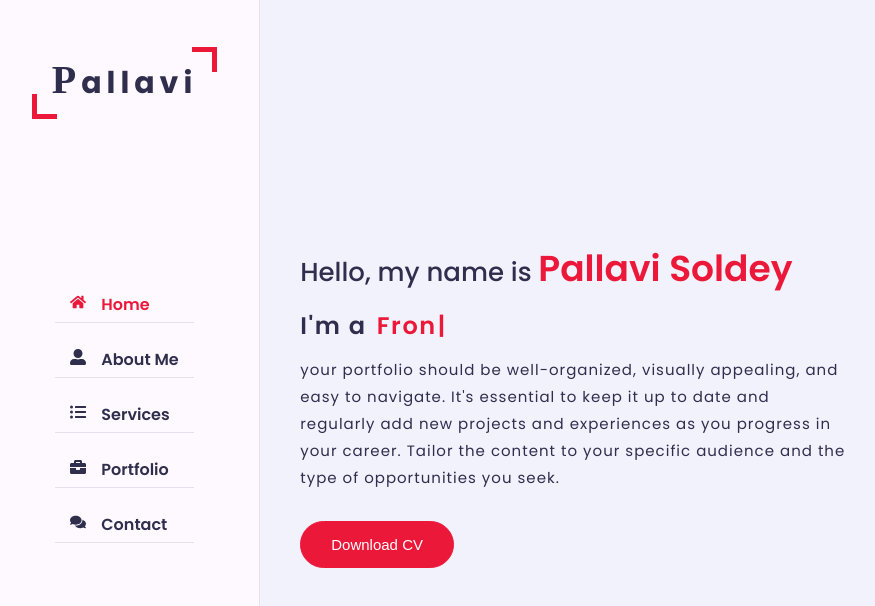
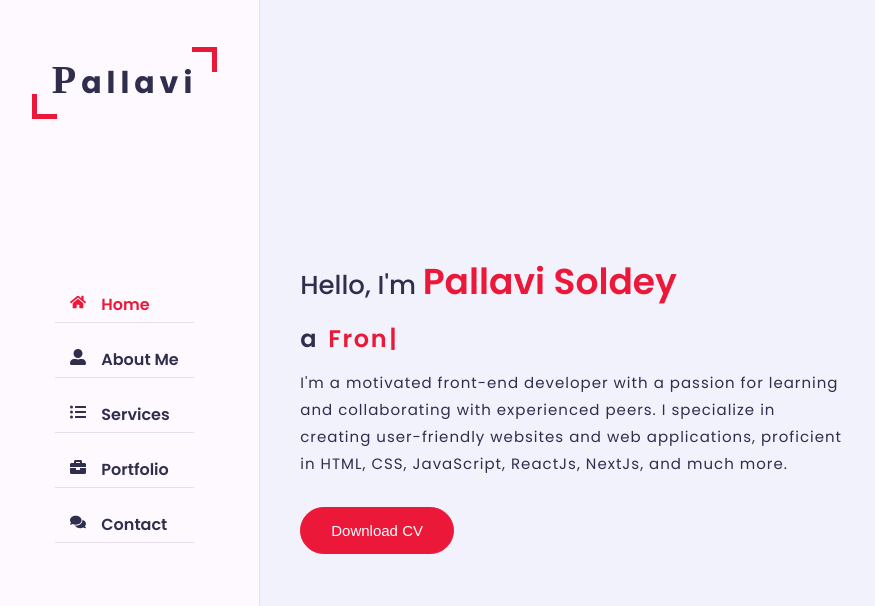
Before and after one commit to pallavi0112/Portfolio-frontend, a React (Create React App) app: page / in a window 1280 px wide. Shown: the top 606 px of the page, without its empty margins (10-885 px from the left). Built offline with nearby package versions, Linux system fonts and the light colour scheme; a web font is replaced by a local one.

Commit message:
add about me in home section

```diff
--- a/src/Component/Hero/ContentBox.jsx
+++ b/src/Component/Hero/ContentBox.jsx
@@ -6,10 +6,10 @@ const ContentBox = () => {
     return (
         <>
             <div className='contentBox'>
-                <h3 className='name-line'>Hello, my name is <span className='name'>Pallavi Soldey</span></h3>
+                <h3 className='name-line'>Hello, I'm <span className='name'>Pallavi Soldey</span></h3>
                  <AboutContent
-                    head= "I'm a"
-                    para= " your portfolio should be well-organized, visually appealing, and easy to navigate. It's essential to keep it up to date and regularly add new projects and experiences as you progress in your career. Tailor the content to your specific audience and the type of opportunities you seek."
+                    head= "a"
+                    para= "I'm a motivated front-end developer with a passion for learning and collaborating with experienced peers. I specialize in creating user-friendly websites and web applications, proficient in HTML, CSS, JavaScript, ReactJs, NextJs, and much more."
                  />
                 <Button title="Download CV"/>
 
```
